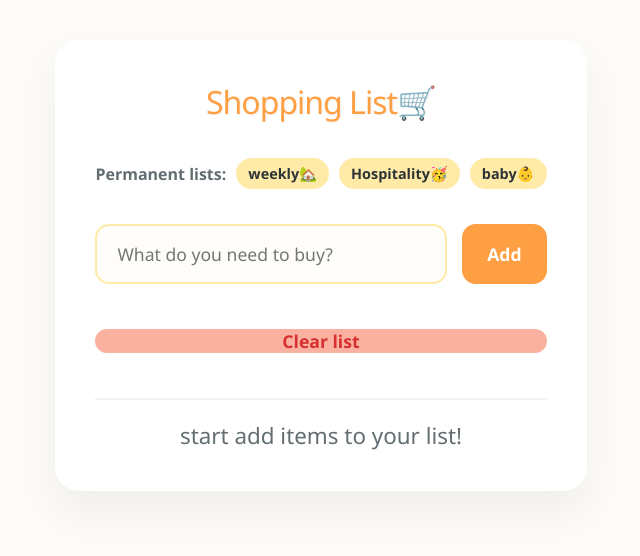
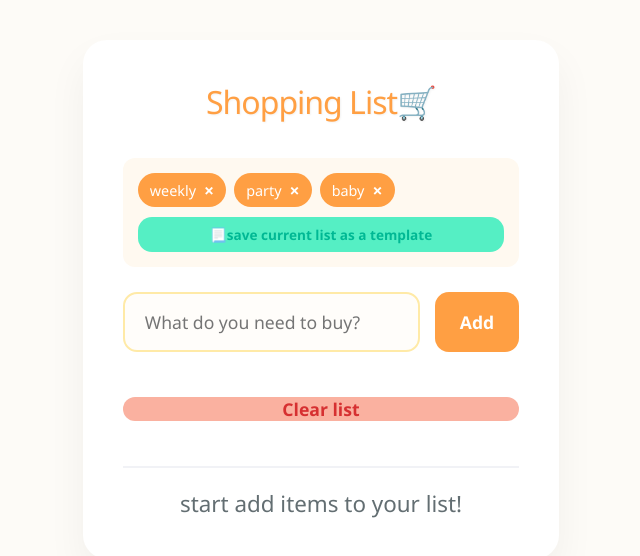
Before and after one commit to ortab123/shopping-list-react, a React (Vite) app: page / in a window 1280 px wide. Shown: the top 556 px of the page, without its empty margins (319-959 px from the left). Built offline with nearby package versions, Linux system fonts and the light colour scheme.

Commit message:
Add the functionality to create new templates and delete old ones, edit css + README file

```diff
--- a/src/App.css
+++ b/src/App.css
@@ -119,7 +119,6 @@ input[type="checkbox"] {
   background: none;
   font-size: 1.4rem;
   cursor: pointer;
-  padding: 5px;
   opacity: 0.6;
 }
 
@@ -128,30 +127,51 @@ input[type="checkbox"] {
   background: transparent;
 }
 
-.templates {
+.templates-container {
   display: flex;
+  flex-direction: column;
   gap: 10px;
-  justify-content: center;
-  flex-wrap: wrap;
-  align-items: center;
-  margin-bottom: 10px;
+  background: #fff9f0;
+  padding: 15px;
+  border-radius: 12px;
 }
 
-.templates span {
-  font-weight: bold;
-  color: #636e72;
+.templates-list {
+  display: flex;
+  flex-wrap: wrap;
+  gap: 8px;
 }
 
-.templates button {
-  background-color: #ffeaa7;
-  color: #2d3436;
-  padding: 6px 12px;
+.template-badge {
+  display: flex;
+  align-items: center;
+  background: #ff9f43;
+  color: white;
+  padding: 5px 12px;
+  border-radius: 20px;
+  cursor: pointer;
   font-size: 0.9rem;
-  border-radius: 20px;
 }
 
-.templates button:hover {
-  background-color: #fdcb6e;
+.delete-temp-btn {
+  background: none;
+  color: white;
+  margin-left: 8px;
+  font-weight: bold;
+  cursor: pointer;
+  padding: 0;
+}
+
+.save-template-btn {
+  background-color: #55efc4;
+  color: #00b894;
+  font-size: 0.85rem;
+  padding: 8px;
+  width: 100%;
+}
+.save-template-btn:hover {
+  background-color: #00b894;
+  color: white;
 }
 
 .clear-btn {
--- a/src/App.jsx
+++ b/src/App.jsx
@@ -1,17 +1,32 @@
-import { useState } from "react";
+import { useEffect, useState } from "react";
 import Header from "./components/Header";
 import "./App.css";
 import ItemInput from "./components/ItemInput";
 import ShoppingList from "./components/ShoppingList";
 
-const TEMPLATES = {
-  weekly: ["Milk", "Cheese", "Eggs", "Bread"],
-  party: ["Disposable utensils", "Soft drink", "Snacks", "Beer"],
-  baby: ["Materna", "Wipes", "Diapers"],
-};
+function App() {
+  const [itemsList, setItemsList] = useState(() => {
+    const savedItems = localStorage.getItem("shopping-items");
+    return savedItems ? JSON.parse(savedItems) : [];
+  });
 
-function App() {
-  const [itemsList, setItemsList] = useState([]);
+  const [templates, setTemplates] = useState(() => {
+    const savedTemplates = localStorage.getItem("shopping-templates");
+    const defaultTemplates = {
+      weekly: ["Milk", "Cheese", "Eggs", "Bread"],
+      party: ["Disposable utensils", "Soft drink", "Snacks", "Beer"],
+      baby: ["Materna", "Wipes", "Diapers"],
+    };
+    return savedTemplates ? JSON.parse(savedTemplates) : defaultTemplates;
+  });
+
+  useEffect(() => {
+    localStorage.setItem("shopping-items", JSON.stringify(itemsList));
+  }, [itemsList]);
+
+  useEffect(() => {
+    localStorage.setItem("shopping-templates", JSON.stringify(templates));
+  }, [templates]);
 
   function handleAddItems(item) {
     setItemsList((items) => [...items, item]);
@@ -37,13 +52,41 @@ function App() {
   }
 
   function handleLoadTemplate(templateKey) {
-    const newItems = TEMPLATES[templateKey].map((name) => ({
+    const templateItems = templates[templateKey];
+    if (!templateItems) return;
+
+    const newItems = templateItems.map((name) => ({
       id: Date.now() + Math.random(),
       name,
       packed: false,
     }));
 
     setItemsList((prev) => [...prev, ...newItems]);
+  }
+
+  function handleSaveAsTemplate() {
+    if (itemsList.length === 0)
+      return alert("You cannot save an empty list as a template.");
+
+    const templateName = prompt(
+      "Give your new template a name (for example: BBQ, Gym):",
+    );
+    if (!templateName) return;
+
+    const newTemplateItems = itemsList.map((item) => item.name);
+
+    setTemplates((prev) => ({
+      ...prev,
+      [templateName]: newTemplateItems,
+    }));
+  }
+
+  function handleDeleteTemplate(name) {
+    if (window.confirm(`Delete the template "${name}"?`)) {
+      const newTemplates = { ...templates };
+      delete newTemplates[name];
+      setTemplates(newTemplates);
+    }
   }
 
   const numItems = itemsList.length;
@@ -53,13 +96,23 @@ function App() {
   return (
     <div className="app">
       <Header />
-      <div className="templates">
-        <span>Permanent lists:</span>
-        <button onClick={() => handleLoadTemplate("weekly")}>weekly🏡 </button>
-        <button onClick={() => handleLoadTemplate("party")}>
-          Hospitality🥳
+      <div className="templates-container">
+        <div className="templates-list">
+          {Object.keys(templates).map((name) => (
+            <div key={name} className="template-badge">
+              <span onClick={() => handleLoadTemplate(name)}>{name}</span>
+              <button
+                className="delete-temp-btn"
+                onClick={() => handleDeleteTemplate(name)}
+              >
+                ×
+              </button>
+            </div>
+          ))}
+        </div>
+        <button className="save-template-btn" onClick={handleSaveAsTemplate}>
+          📃save current list as a template
         </button>
-        <button onClick={() => handleLoadTemplate("baby")}>baby👶 </button>
       </div>
       <ItemInput onAddItems={handleAddItems} />
       <ShoppingList
```
Also changed, not shown: 1 other file (tests, documents, lock files or other folders).
